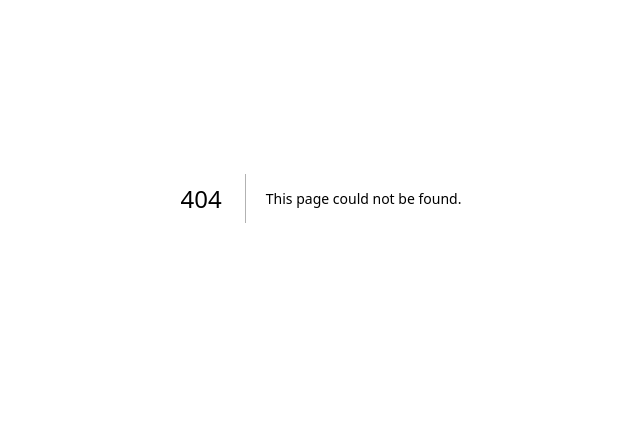
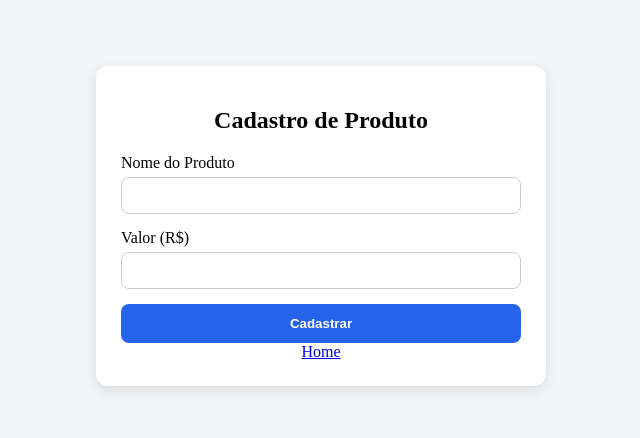
Before and after one commit to walisson27/React-Invest, a Next.js app: page /invest/dados/dados in a window 1280 px wide. Before the commit this address had no page. Shown: the part 202-640 px from the top of the page, without its empty margins (319-959 px from the left). Built offline with nearby package versions, Linux system fonts and the light colour scheme.

Commit message:
fix: ajustes graficos

```diff
--- a/package.json
+++ b/package.json
@@ -11,8 +11,10 @@
   "dependencies": {
     "axios": "^1.9.0",
     "bootstrap": "^5.3.3",
+    "chart.js": "^4.5.0",
     "next": "14.2.5",
     "react": "^18",
+    "react-chartjs-2": "^5.3.0",
     "react-dom": "^18"
   },
   "devDependencies": {
--- /dev/null
+++ b/src/pages/invest/dados/dados.css
@@ -0,0 +1,68 @@
+.container {
+  min-height: 100vh;
+  display: flex;
+  align-items: center;
+  justify-content: center;
+  background: #f3f4f6;
+  padding: 20px;
+}
+
+/* Caixa do formulário */
+.card {
+  background: #fff;
+  padding: 25px;
+  border-radius: 12px;
+  box-shadow: 0 4px 12px rgba(0,0,0,0.1);
+  width: 100%;
+  max-width: 400px;
+  text-align: center;
+}
+
+/* Título */
+.card h1 {
+  font-size: 1.5rem;
+  margin-bottom: 20px;
+}
+
+/* Grupos do formulário */
+.form-group {
+  display: flex;
+  flex-direction: column;
+  margin-bottom: 15px;
+  text-align: left;
+}
+
+.form-group label {
+  font-weight: 500;
+  margin-bottom: 5px;
+}
+
+/* Inputs */
+.form-group input {
+  padding: 10px;
+  border: 1px solid #ccc;
+  border-radius: 8px;
+  outline: none;
+  transition: border-color 0.2s ease;
+}
+
+.form-group input:focus {
+  border-color: #2563eb;
+}
+
+/* Botão */
+button {
+  width: 100%;
+  padding: 12px;
+  background: #2563eb;
+  color: white;
+  font-weight: bold;
+  border: none;
+  border-radius: 8px;
+  cursor: pointer;
+  transition: background 0.2s ease;
+}
+
+button:hover {
+  background: #1d4ed8;
+}
--- /dev/null
+++ b/src/pages/invest/dados/dados.tsx
@@ -0,0 +1,67 @@
+import { useState } from "react"
+import "./dados.css"
+import Link from "next/link";
+
+interface ProdutoProps{
+    produto: string
+    valor: number
+}
+
+const Dados = ({produto,valor} : ProdutoProps) =>{
+    const [form, setForm] = useState({
+    produto: "",
+    valor: "",
+  });
+
+  const handleChange = (e: React.ChangeEvent<HTMLInputElement>) => {
+    setForm({
+      ...form,
+      [e.target.name]: e.target.value,
+    });
+  };
+
+  const handleSubmit = (e: React.FormEvent) => {
+    e.preventDefault();
+    console.log("Produto cadastrado:", form);
+    alert(`Produto "${form.produto}" no valor de R$ ${form.valor} cadastrado!`);
+    setForm({ produto: "", valor: "" }); // limpa
+  };
+
+  return (
+    <main className="container">
+      <div className="card">
+        <h1>Cadastro de Produto</h1>
+
+        <form onSubmit={handleSubmit}>
+          <div className="form-group">
+            <label>Nome do Produto</label>
+            <input
+              type="text"
+              name="produto"
+              value={form.produto}
+              onChange={handleChange}
+              required
+            />
+          </div>
+
+          <div className="form-group">
+            <label>Valor (R$)</label>
+            <input
+              type="number"
+              name="valor"
+              value={form.valor}
+              onChange={handleChange}
+              required
+            />
+          </div>
+
+          <button type="submit">Cadastrar</button>
+          <Link href={"../invest"}>Home</Link>
+        </form>
+      </div>
+    </main>
+  );
+}
+
+
+export default Dados
```
Also changed, not shown: src/pages/invest/invest.css (+127 -3 lines), src/pages/invest/invest.tsx (+83 -17 lines), 1 other file (tests, documents, lock files or other folders).
